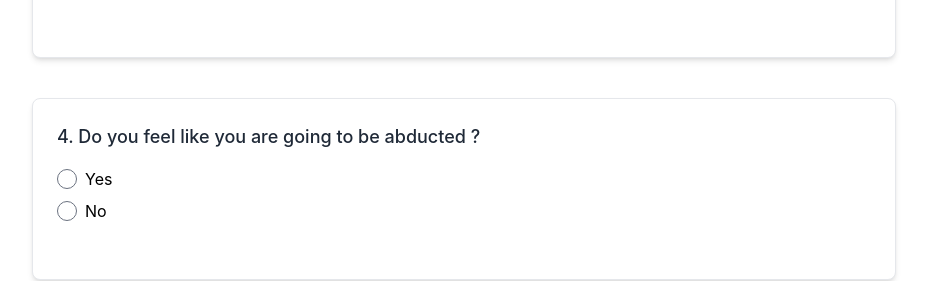
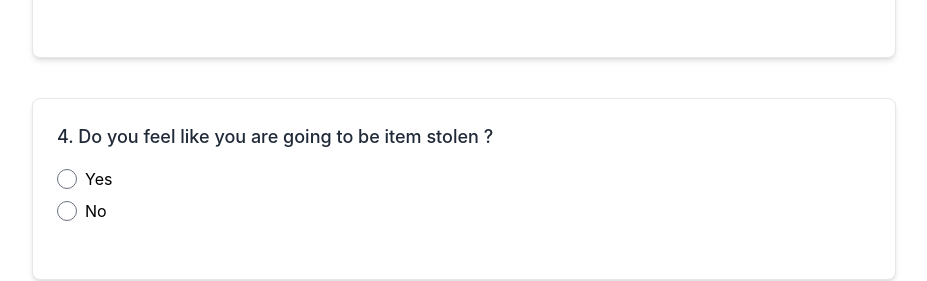
Before and after one commit to Anif17/Expert-System-Mental-Health, a React (Vite) app: page /check in a window 1280 px wide. Shown: the part 860-1141 px from the top of the page, without its empty margins (176-1103 px from the left). Built offline with nearby package versions, Linux system fonts and the light colour scheme.

Commit message:
Fix type

```diff
--- a/src/components/FormQuestion/Form_question.jsx
+++ b/src/components/FormQuestion/Form_question.jsx
@@ -133,7 +133,7 @@ export default function QuestionForm() {
     },
     {
       id: "fear_of_being_stolen",
-      text: "4. Do you feel like you are going to be abducted ?",
+      text: "4. Do you feel like you are going to be item stolen ?",
       options: [
         { value: true, label: "Yes" },
         { value: false, label: "No" },
```
